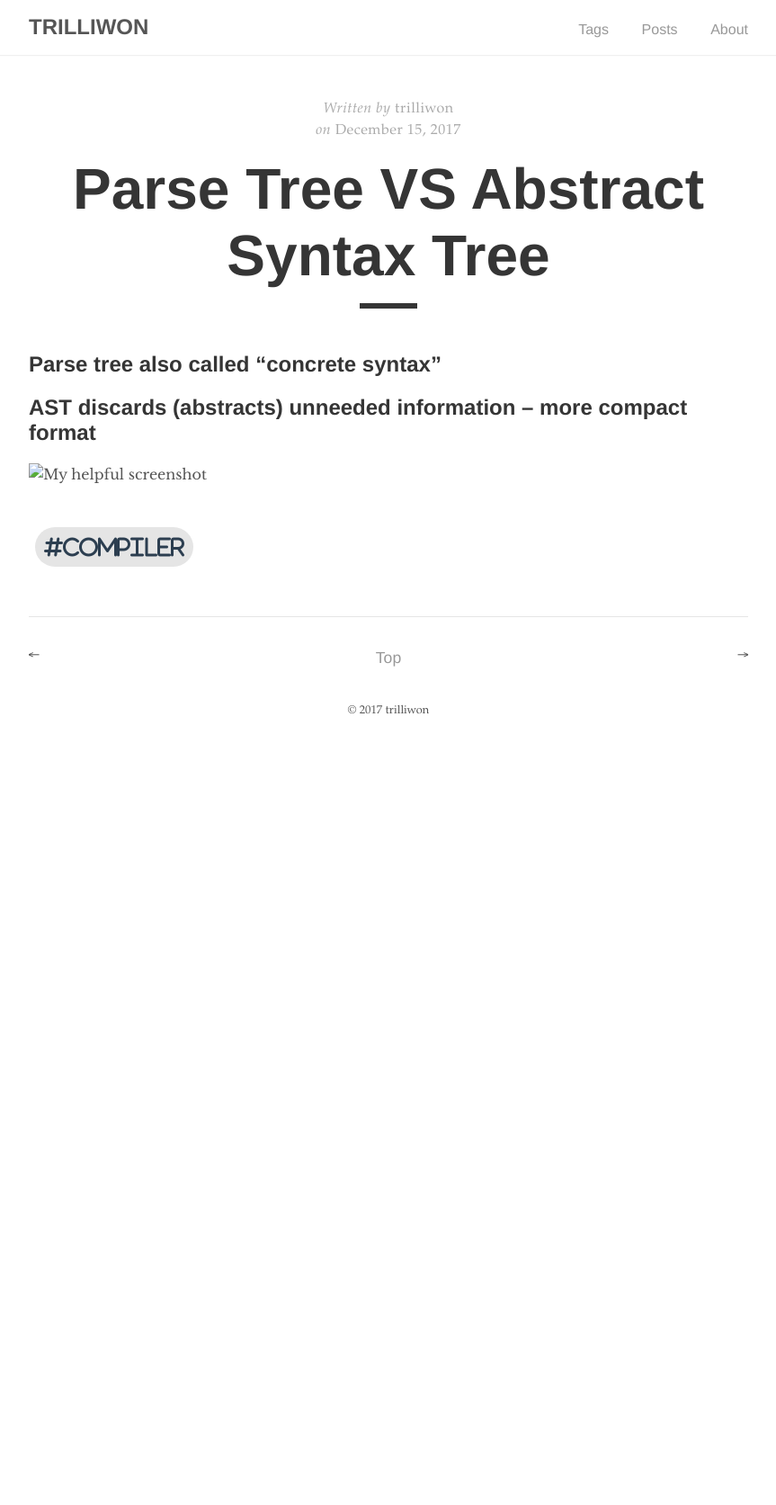
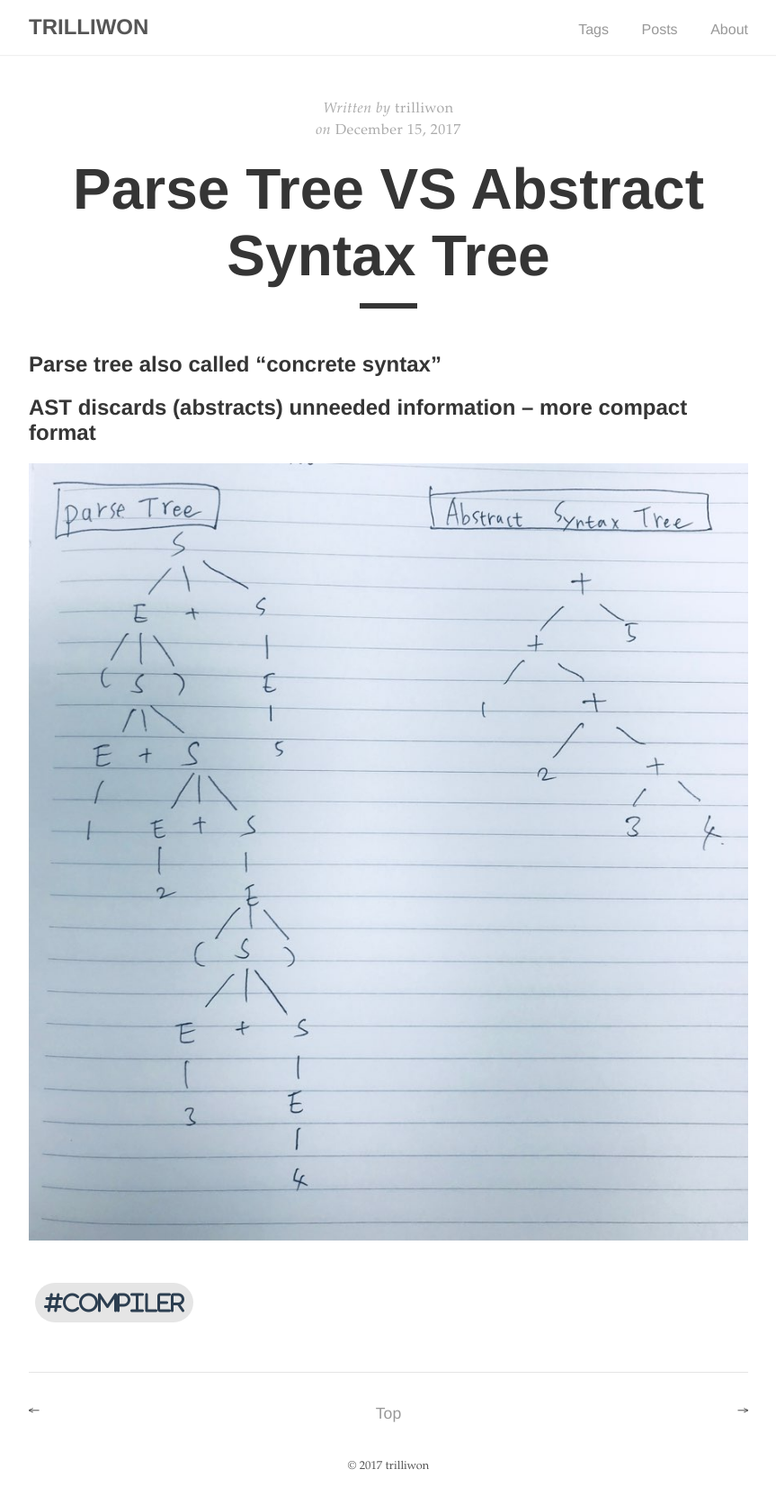
Before and after one commit to trilliwon/ABL, a Jekyll site: the page built from _posts/2017-12-15-parse-tree-vs-ast.md, in a window 1280 px wide. Shown: the whole page at 90% size, without its empty margins (208-1071 px from the left). Built offline with Jekyll 4.4.1, drawn with Linux system fonts in a browser that asks for light colours; nearby versions of some CDN libraries; before the commit the page ends 900 px from its top, so only the background shows below that.

Commit message:
Tue Dec 26 21:18:27 KST 2017

```diff
--- a/_posts/2017-12-15-parse-tree-vs-ast.md
+++ b/_posts/2017-12-15-parse-tree-vs-ast.md
@@ -8,4 +8,4 @@ tag: Compiler
 ## Parse tree also called “concrete syntax”
 ## AST discards (abstracts) unneeded information – more compact format
 
-![My helpful screenshot]({{ "/assets/ptvsast.jpeg" | absolute_url }})
+![My helpful screenshot]({{ "/assets/img/ptvsast.jpeg" | absolute_url }})
```
